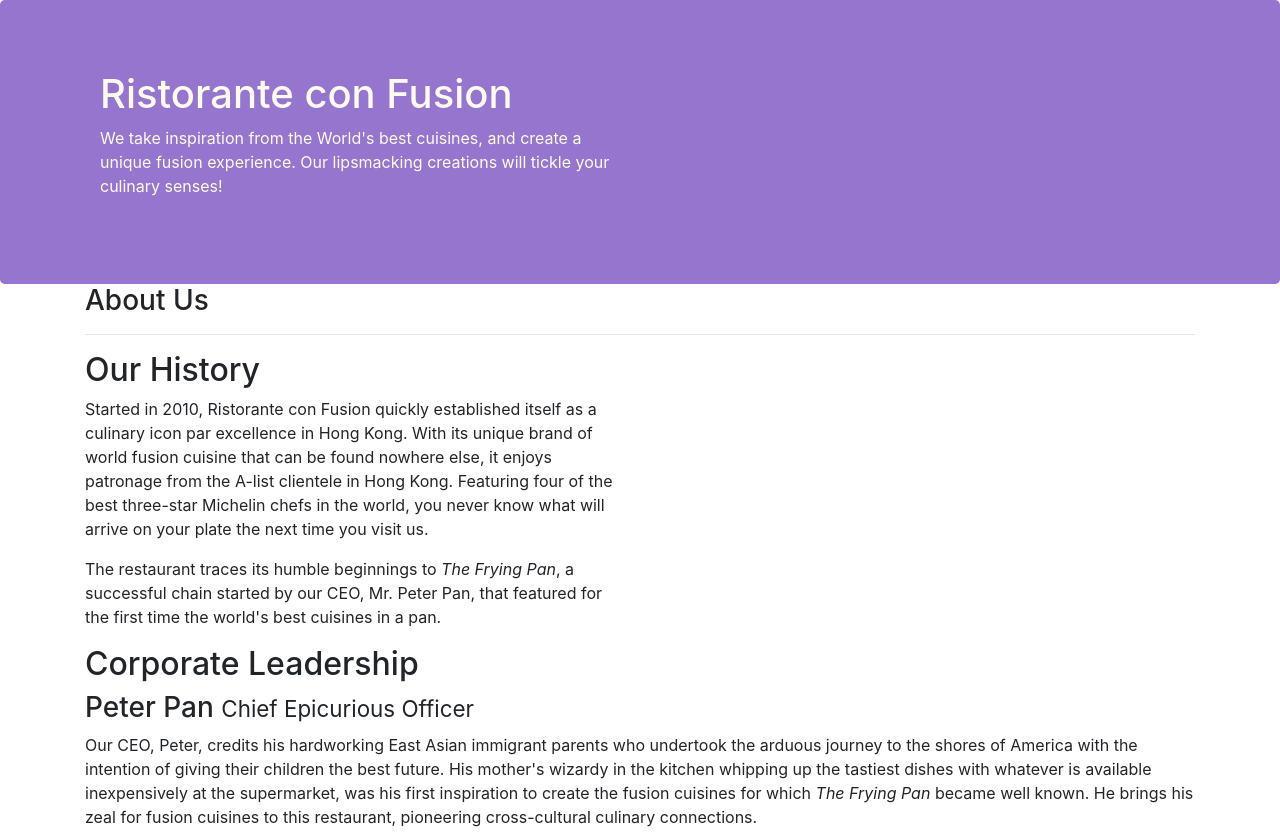
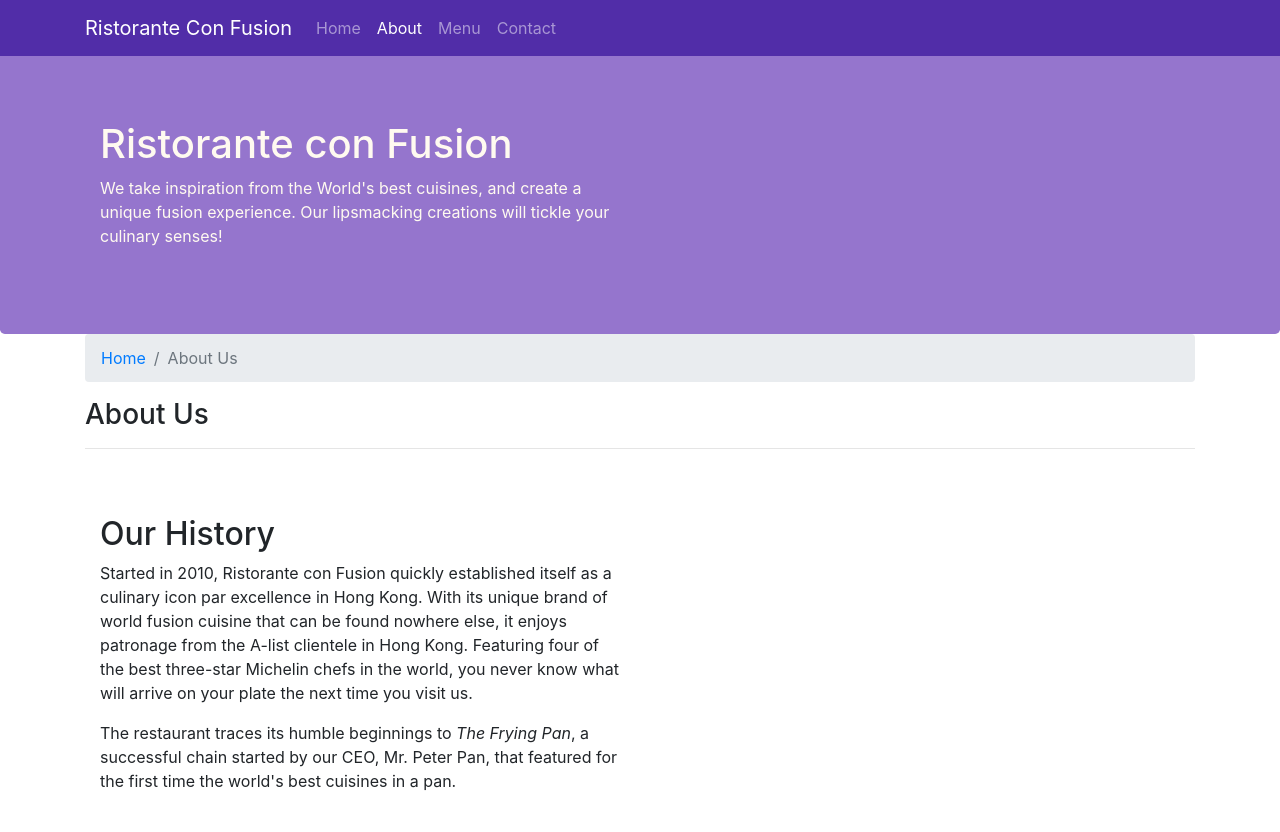
Before and after one commit to shanai/conFusion, a website: page aboutus.html in a window 1280 px wide. Shown: the top 832 px of the page. Drawn offline with nearby package versions, Linux system fonts and the light colour scheme.

Commit message:
Navbar and Breadcrumbs

```diff
--- a/aboutus.html
+++ b/aboutus.html
@@ -15,7 +15,22 @@
 </head>
 
 <body>
-
+    <nav class="navbar navbar-dark navbar-expand-sm fixed-top">
+        <div class="container">
+            <button class="navbar-toggler" type="button" data-toggle="collapse" data-target="#Navbar">
+                <span class="navbar-toggler-icon"></span>
+            </button>
+           <a class="navbar-brand" href="./index.html">Ristorante Con Fusion</a>
+           <div class="collapse navbar-collapse" id="Navbar">
+                <ul class="navbar-nav mr-auto">
+                    <li class="nav-item"><a class="nav-link" href="./index.html">Home</a></li>
+                    <li class="nav-item active"><a class="nav-link" href="#">About</a></li>
+                    <li class="nav-item"><a class="nav-link" href="#">Menu</a></li>
+                    <li class="nav-item"><a class="nav-link" href="#">Contact</a></li>
+                </ul>
+            </div>
+        </div>
+    </nav>
     <header class="jumbotron">
         <div class="container">
             <div class="row row-header">
@@ -32,12 +47,16 @@
     <div class="container">
         <div class="row">
             <div class="col-12">
+                <ol class="col-12 breadcrumb">
+                    <li class="breadcrumb-item"><a href="./index.html">Home</a></li>
+                    <li class="breadcrumb-item active">About Us</li>
+                </ol>
                <h3>About Us</h3>
                <hr>
             </div>
         </div>
 
-        <div class="row">
+        <div class="row row-content ">
             <div class="col-12 col-sm-6" >
                 <h2>Our History</h2>
                 <p>Started in 2010, Ristorante con Fusion quickly established itself as a culinary icon par excellence in Hong Kong. With its unique brand of world fusion cuisine that can be found nowhere else, it enjoys patronage from the A-list clientele in Hong Kong.  Featuring four of the best three-star Michelin chefs in the world, you never know what will arrive on your plate the next time you visit us.</p>
@@ -58,7 +77,7 @@
                 <h3>Agumbe Tang <small>Chief Taste Officer</small></h3>
                 <p class="d-none d-sm-block">Blessed with the most discerning gustatory sense, Agumbe, our CTO, personally ensures that every dish that we serve meets his exacting tastes. Our chefs dread the tongue lashing that ensues if their dish does not meet his exacting standards. He lives by his motto, <em>You click only if you survive my lick.</em></p>
                 <h3>Alberto Somayya <small>Executive Chef</small></h3>
-                <p>Award winning three-star Michelin chef with wide International experience having worked closely with whos-who in the culinary world, he specializes in creating mouthwatering Indo-Italian fusion experiences. He says, <em>Put together the cuisines from the two craziest cultures, and you get a winning hit! Amma Mia!</em></p>
+                <p class="d-none d-sm-block">Award winning three-star Michelin chef with wide International experience having worked closely with whos-who in the culinary world, he specializes in creating mouthwatering Indo-Italian fusion experiences. He says, <em>Put together the cuisines from the two craziest cultures, and you get a winning hit! Amma Mia!</em></p>
             </div>
        </div>
 
--- a/css/styles.css
+++ b/css/styles.css
@@ -28,3 +28,11 @@ address {
     margin:0px;
     color: #0f0f0f;
 }
+body{
+    padding:50px 0px 0px 0px;
+    z-index:0;
+}
+
+.navbar-dark {
+     background-color: #512DA8;
+}
```
Also changed, not shown: index.html (+16 -1 lines).
